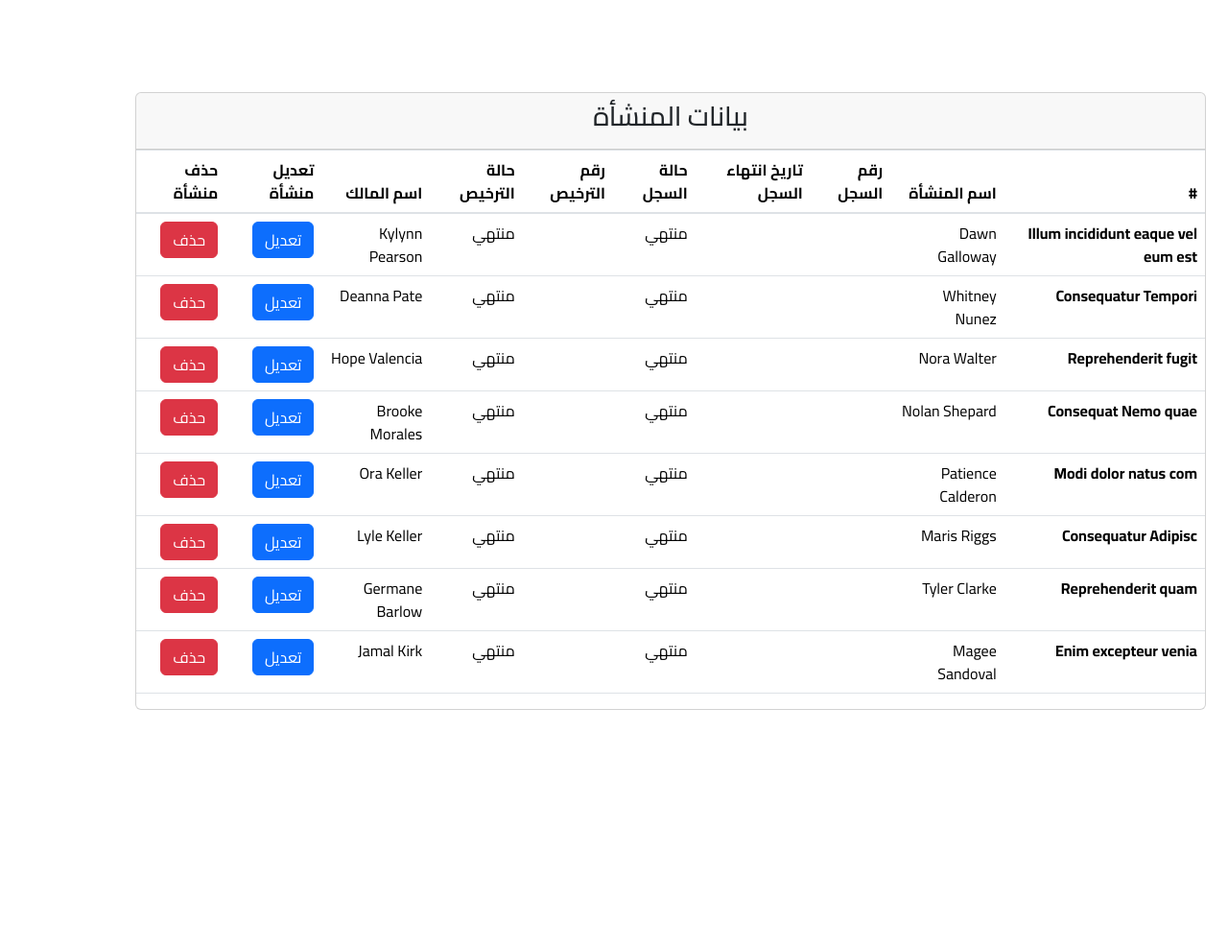
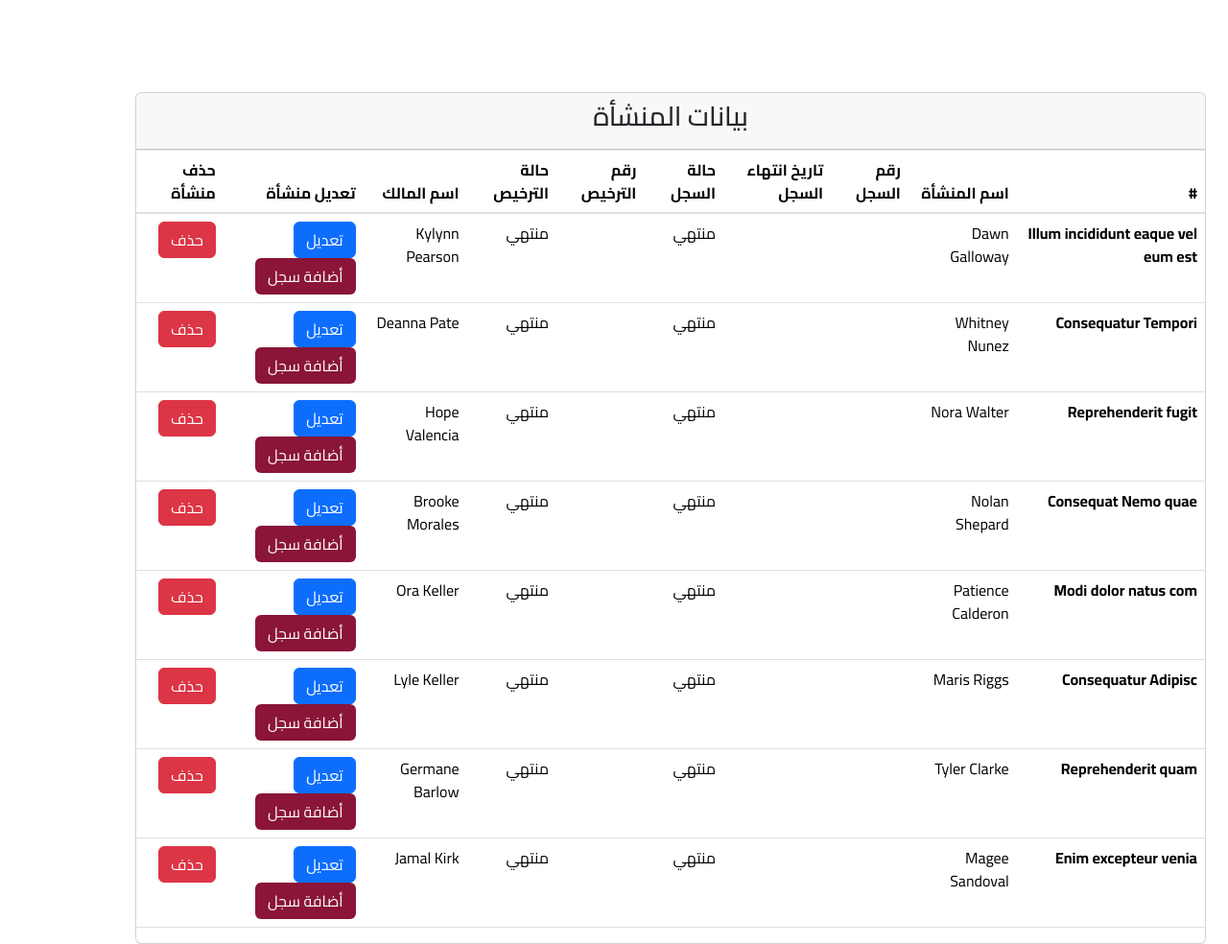
Before and after one commit to pythonair98/LTLMS, a Django app: page /view_establishment in a window 1280 px wide; the page is wider, and only the part inside the window is pictured. Shown: the part 90-1074 px from the top of that part at 96% size. Before the commit the page ends 830 px from the top of that part, so only its background shows below. Run offline with Django 5.2, Linux system fonts and the light colour scheme; a user stored in the database is signed in; data comes from the database, SQL or seed files in the repository; some libraries are stand-ins or nearby versions.

Commit message:
fix ui colors

```diff
--- a/templates/licesnsing/view_establishment.html
+++ b/templates/licesnsing/view_establishment.html
@@ -58,6 +58,13 @@
                         <a href="/edit_establishment/{{est.register_number}}">
                             <button class="btn btn-primary" type="submit">تعديل</button>
                         </a>
+                         {% if est.get_register %}
+
+                              {% else %}
+                                <a href="{% url 'add_register' %}">
+                            <button class="btn " style="background-color:#8A1538; color:white;" type="submit">أضافة سجل</button>
+                        </a>
+                              {% endif %}
                     </td>
                     <td>
                         <button class="btn btn-danger" type="button" onclick="confirmToPost('/delete_establishment/{{est.register_number}}')">حذف</button>
```
